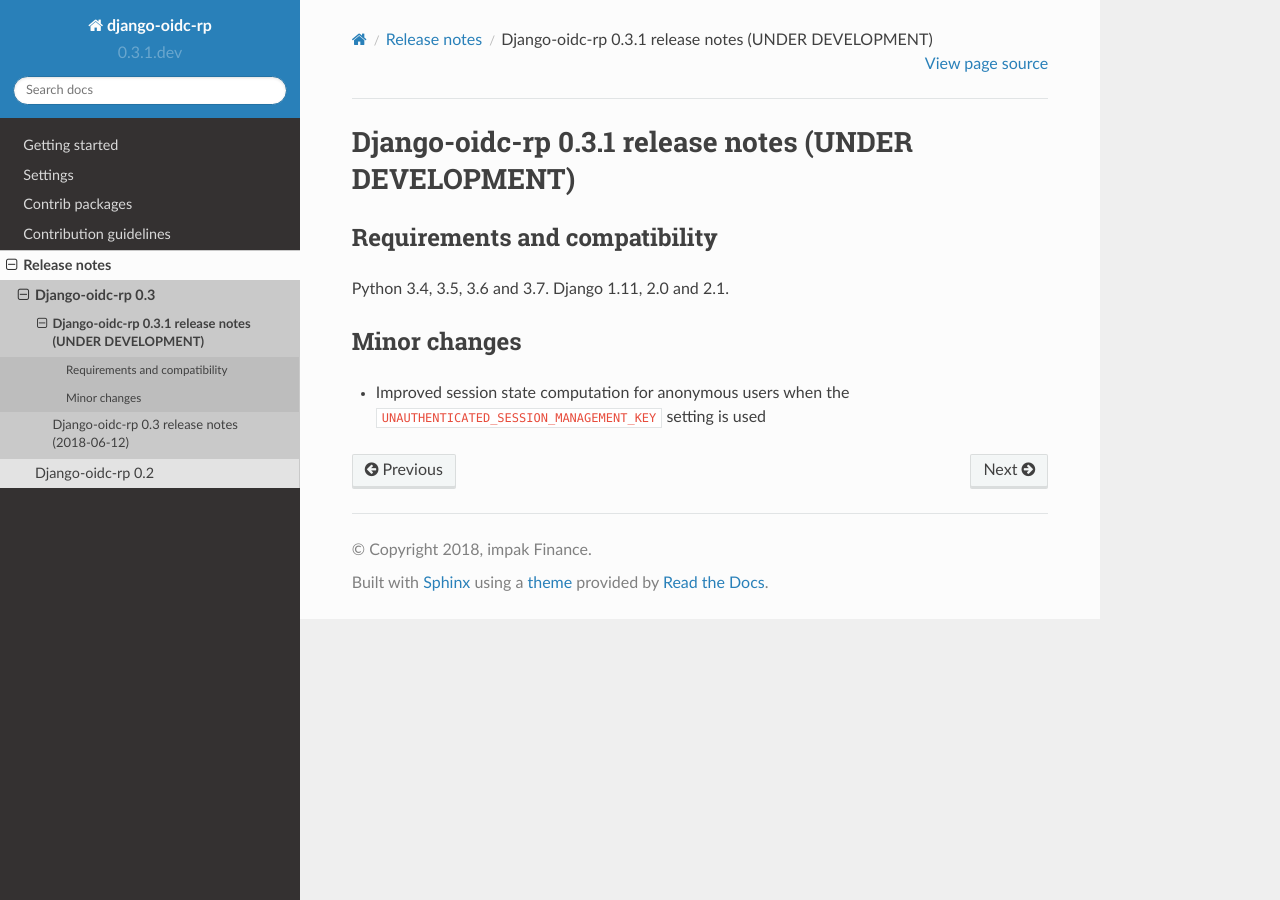
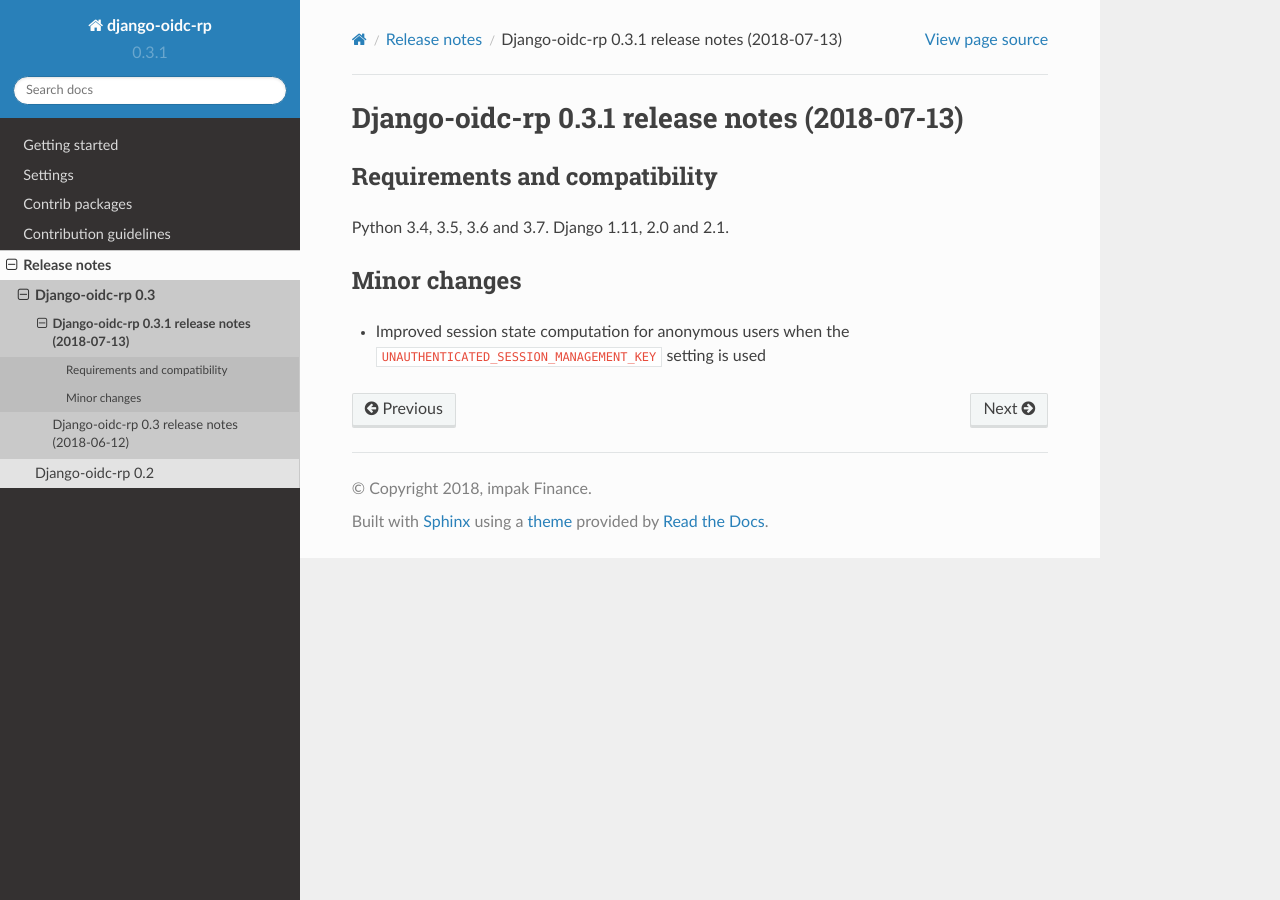
Before and after one commit to impak-finance/django-oidc-rp, a Sphinx documentation site: the page built from docs/release_notes/v0.3.1.rst, in a window 1280 px wide. Built offline with Sphinx 7.4.7 and the Read the Docs theme 2.0.0, drawn with Linux system fonts in a browser that asks for light colours.

Commit message:
Prepared v0.3.1 release

```diff
--- a/docs/release_notes/v0.3.1.rst
+++ b/docs/release_notes/v0.3.1.rst
@@ -1,6 +1,6 @@
-######################################################
-Django-oidc-rp 0.3.1 release notes (UNDER DEVELOPMENT)
-######################################################
+###############################################
+Django-oidc-rp 0.3.1 release notes (2018-07-13)
+###############################################
 
 Requirements and compatibility
 ==============================
--- a/oidc_rp/__init__.py
+++ b/oidc_rp/__init__.py
@@ -1,4 +1,4 @@
-__version__ = '0.3.1.dev'
+__version__ = '0.3.1'
 
 # Deploying a new version:
 # 1. remove the ".dev" from the current version number
```
